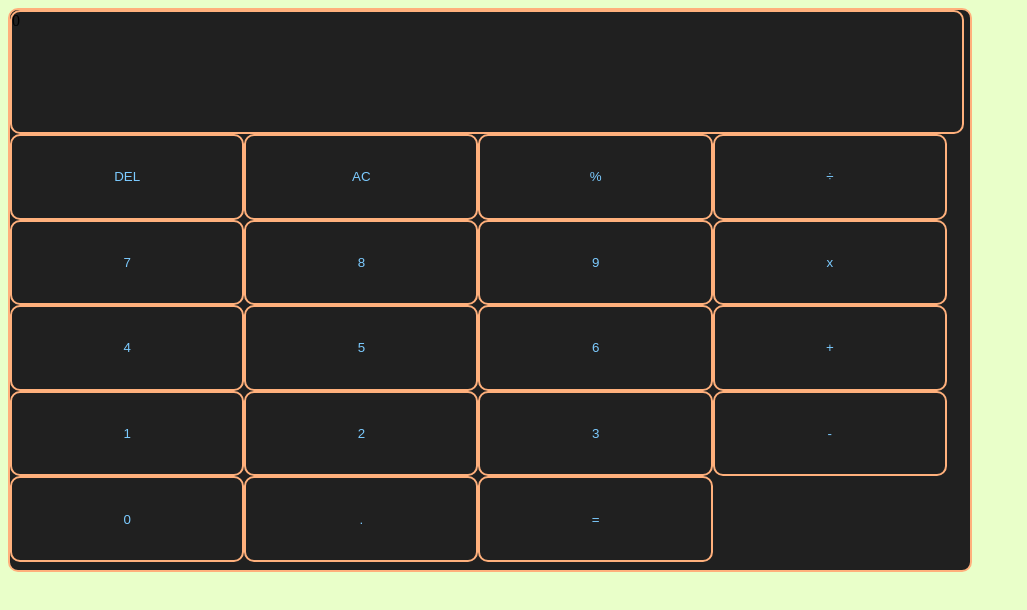
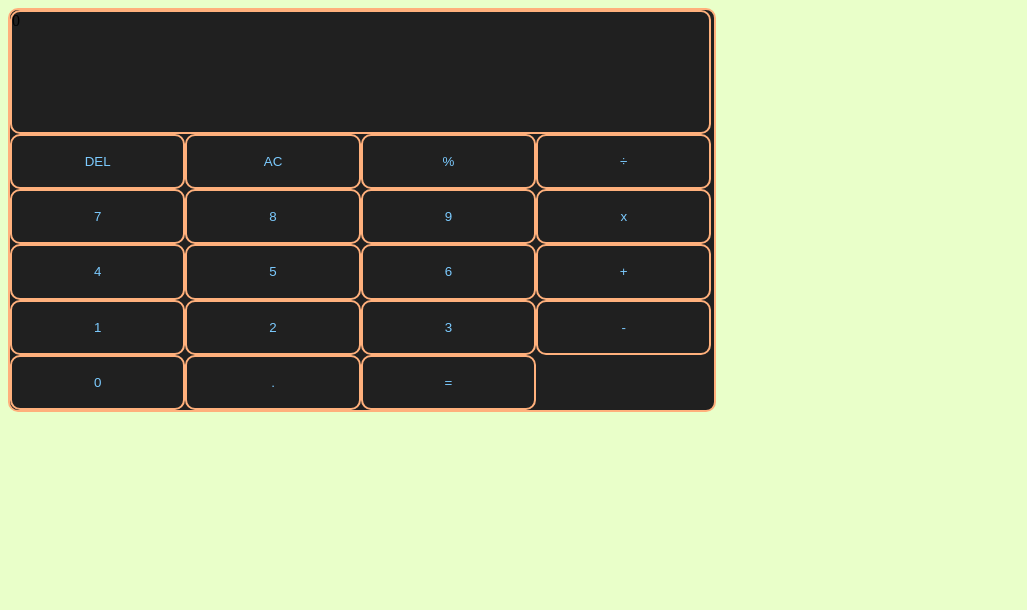
Before and after one commit to ephieo/FAC2020-CALC-2-, a plain HTML site: page index.html in a window 1280 px wide. Shown: the whole page, without its empty margins (0-1027 px from the left). Drawn offline with Linux system fonts and the light colour scheme; a web font is replaced by a local one.

Commit message:
resizing the calculator

```diff
--- a/calc2.css
+++ b/calc2.css
@@ -6,14 +6,14 @@ button{
     background:#202020;
     border: 2px solid #ffb07c;
     border-radius: 10px;
-    width: 18.3vw;
-    height: 10.7vh;
+    width: 13.7vw;
+    height: 6.9vh;
 }
 .calculator{
     background:#202020;
     border: 2px solid #ffb07c;
-    width : 75vw;
-   height: 70vh;
+    width : 55vw;
+   height: 50vh;
    border-radius:10px;
 }
 .output {
```
